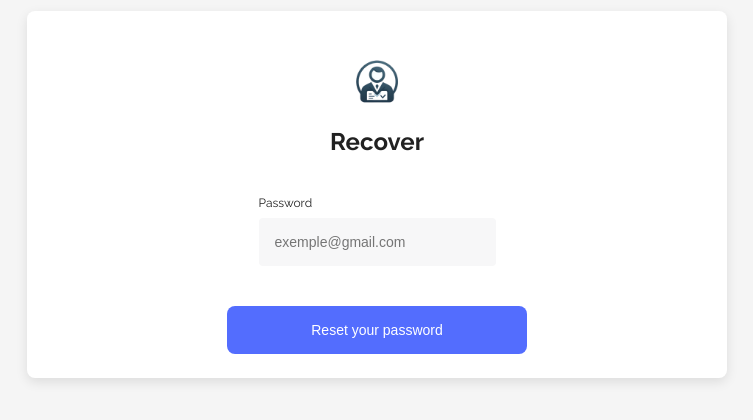
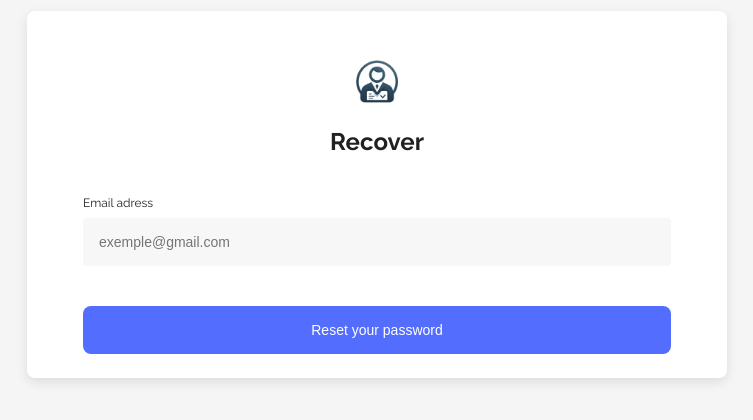
Before and after one commit to danielcoosta1/saasconsultas, a React (Vite) app: page /recover in a window 1280 px wide. Shown: the part 206-626 px from the top of the page, without its empty margins (263-1016 px from the left). Built offline with nearby package versions, Linux system fonts and the light colour scheme.

Commit message:
Melhorando a distribuição dos elementos do container CampoInput

```diff
--- a/src/pages/Recover/index.jsx
+++ b/src/pages/Recover/index.jsx
@@ -7,7 +7,6 @@ import {
   ContainerRecover,
   ContainerSuperior,
   Input,
-  InputContainer,
   LabelEstilizada,
   Title,
 } from "./style";
@@ -36,8 +35,8 @@ const Recover = () => {
         </ContainerSuperior>
 
         <CampoInput>
-          <LabelEstilizada>Password</LabelEstilizada>
-          <InputContainer>
+          <LabelEstilizada>Email adress</LabelEstilizada>
+
           <Input
             type={email}
             id="email"
@@ -45,10 +44,9 @@ const Recover = () => {
             value={email}
             onChange={(e) => setEmail(e.target.value)}
           />
-          </InputContainer>
-        </CampoInput>
           {erro && <p style={{ color: "red" }}>{erro}</p>}
           <ButtonSubmit type="submit">Reset your password</ButtonSubmit>
+        </CampoInput>
       </ContainerRecover>
     </ContainerPrincipal>
   );
--- a/src/pages/Recover/style.js
+++ b/src/pages/Recover/style.js
@@ -24,38 +24,35 @@ export const ContainerRecover = styled.form`
   align-items: center;
   flex-direction: column;
   gap: ${({ theme }) => theme.spacing.xxlarge};
-
 `;
 export const ContainerSuperior = styled.div`
-display: flex;
-flex-direction: column;
-align-items: center;
-justify-content: center;
+  display: flex;
+  flex-direction: column;
+  align-items: center;
+  justify-content: center;
 
-img{
+  img {
     max-width: 92px;
-}
+  }
 `;
 export const Title = styled.h2`
   font-family: ${({ theme }) => theme.fonts.heading};
   color: ${({ theme }) => theme.colors.text};
   text-align: center;
-
 `;
 
 export const CampoInput = styled.div`
   display: flex;
+  width: 100%;
   flex-direction: column;
+
+  justify-content: center;
   gap: 0.5em;
+  padding: 0 2rem;
 `;
 
 export const LabelEstilizada = styled.label`
   font-size: 0.75rem;
-`;
-
-export const InputContainer = styled.div`
-  position: relative;
-  width: 100%;
 `;
 
 export const Input = styled.input`
@@ -77,7 +74,8 @@ export const ButtonSubmit = styled.button`
   cursor: pointer;
   font-size: 14px;
   transition: background-color 0.3s ease;
-  width: 300px;
+  margin-top: 2rem;
+
 
   &:hover {
     background-color: ${({ theme }) => theme.colors.secondary};
```
Lines whose indentation alone changed are shown as unchanged.
